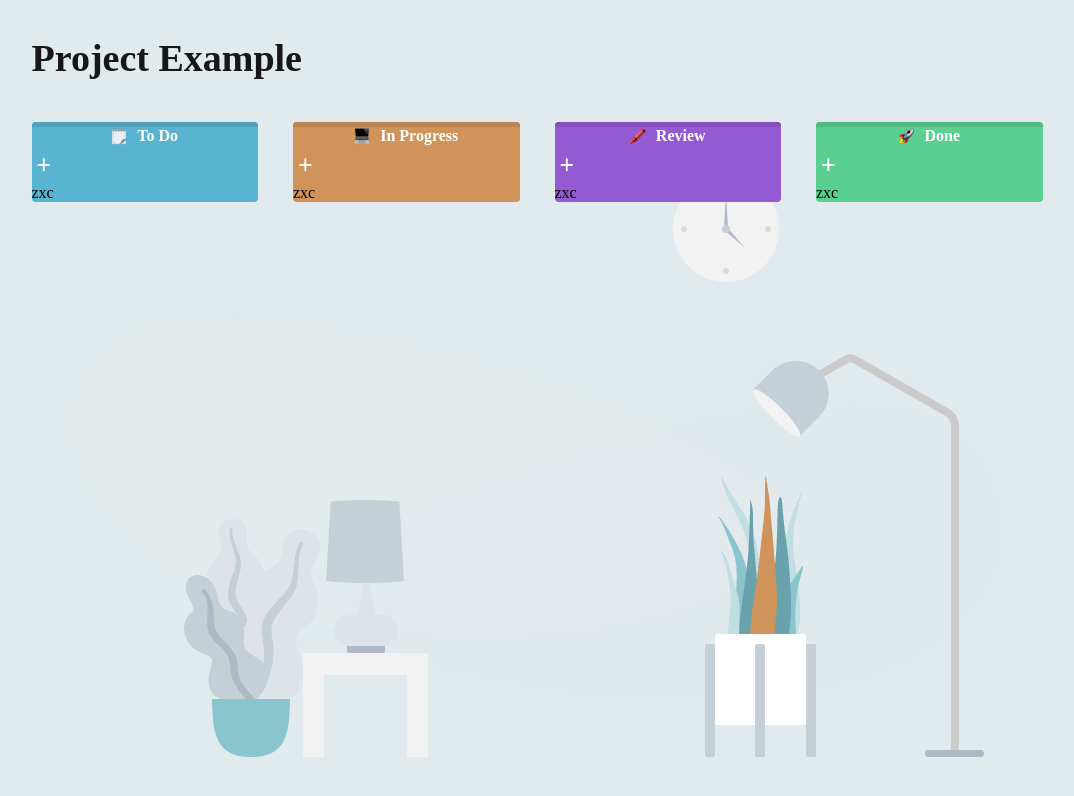
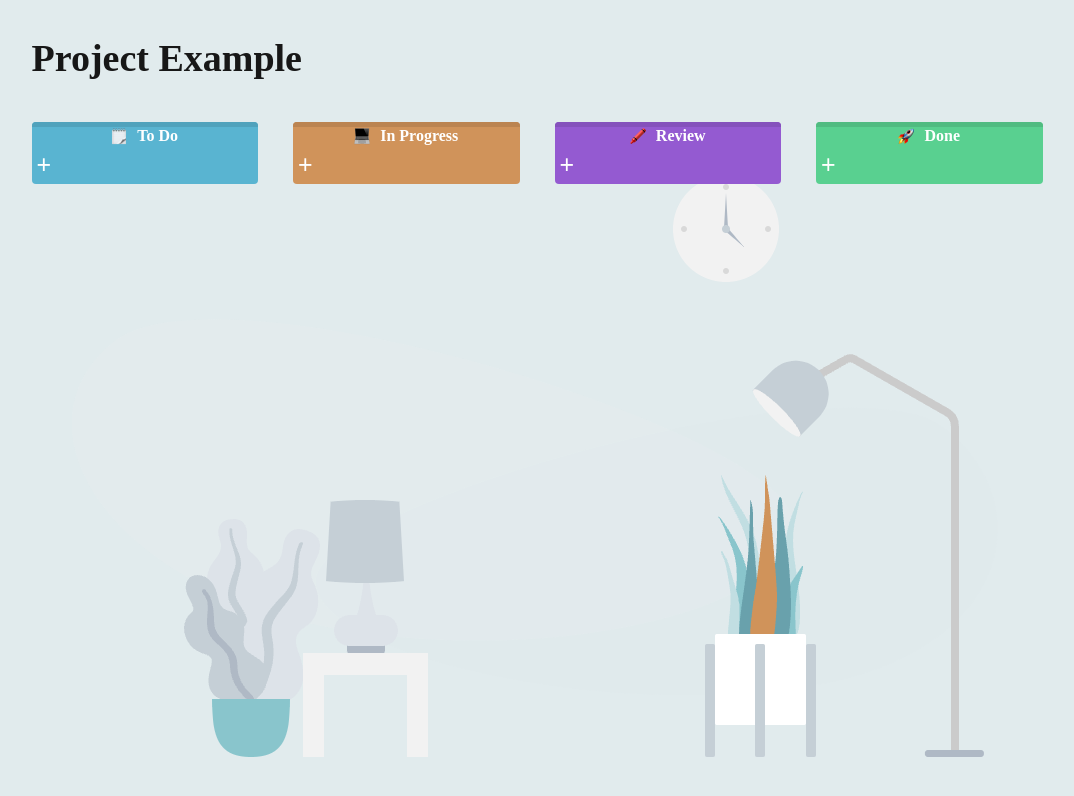
Before and after one commit to Maxim93mk/TODO, a React (Create React App) app: page / in a window 1280 px wide. Shown: the top 796 px of the page, without its empty margins (133-1207 px from the left). Built offline with nearby package versions, Linux system fonts and the light colour scheme.

Commit message:
Разработка добавления списка задач, карточки добавляюся все скопом

```diff
--- a/src/components/tasks/task-item.jsx
+++ b/src/components/tasks/task-item.jsx
@@ -2,16 +2,16 @@ import React from "react";
 import TaskUser from "./tasks-user";
 import './css/task-item.css';
 
-function TaskItem() {
+function TaskItem({taskName, user, status}) {
 
     return (
         <>
             <div className="task-item">
                 <div className="task-item-list">
-                    <h3 className="task-item-header">{"taskName"}</h3>
+                    <h3 className="task-item-header">{taskName}</h3>
                     <div className="user">
-                        <img src={"user"} alt={`${"user"} icon`} />
-                        <div className="user-status" >{"status"}</div>
+                        <img src={user} alt={`${user} icon`} />
+                        <div className="user-status" >{status}</div>
                         <button className="removeTask">-</button>
                     </div>
                 </div>
--- a/src/components/tasks/tasks.jsx
+++ b/src/components/tasks/tasks.jsx
@@ -1,16 +1,38 @@
-import React from "react";
+import React, { useState } from 'react';
 import TaskItem from "./task-item";
 import '../tasks/css/tasks.css'
 
 
+
 function TasksMain({ data, mainColor, borderColor, cardsTitle, cardsIcons }) {
+    const [tasks, setTasks] = useState([]);
 
-    function test(s) {
-        // evt.target.
+    function addTasks() {
 
-         return <p>{s}</p>
+    // const objectTasks =   data.map((elem)=>{
+        //      if(elem.name==cardsTitle){
+        //     tasks.push(elem);
+        //     //    console.log(tasks)
+        //      }
+        // });
+        // console.log(tasks)
+        // const dt = data.map((elem) => {
+        //     console.log(elem.name)
+        //     return elem
+        // })
+         let newTasks = [...data]
+        //  console.log(newTasks)
+     setTasks(newTasks);
+
     }
 
+     let list = tasks.map((elem) =>{
+         console.log(elem.name, cardsTitle)
+       if(elem.name==cardsTitle){
+
+        return <TaskItem taskName={elem.task} user={elem.user} status={elem.status} />
+
+   } })
     return (
         <>
             <section className="card-section" style={mainColor}>
@@ -22,8 +44,8 @@ function TasksMain({ data, mainColor, borderColor, cardsTitle, cardsIcons }) {
                     </div>
 
                 </div>
-                <button onClick={()=>test("fff")} className="card-section-header-addTask">+</button>
-                {test('zxc')}
+                <button onClick={() => addTasks()} className="card-section-header-addTask">+</button>
+                {list}
             </section>
         </>
     );
```
